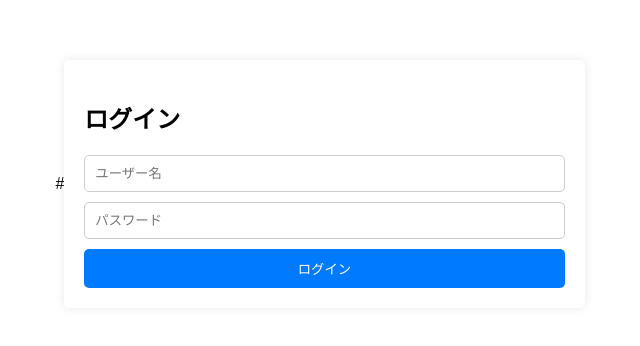
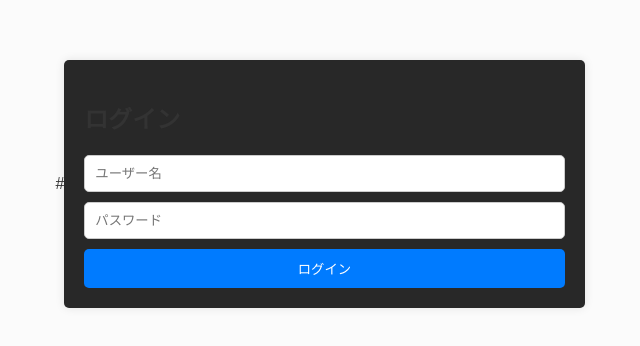
Before and after one commit to user-b4h/login, a plain HTML site: page index.html in a window 1280 px wide. Shown: the part 224-570 px from the top of the page, without its empty margins (320-960 px from the left). Drawn offline with Linux system fonts and the light colour scheme.

Commit message:
Update index.html

```diff
--- a/index.html
+++ b/index.html
@@ -10,17 +10,17 @@
             justify-content: center;
             align-items: center;
             height: 100vh;
-            background-color: #fff;
-            color: #000;
+            background: #fbfbfb;
+            color: #333333;
         }
         @media (prefers-color-scheme: dark) {
           body {
-            background-color: #000;
-            color: #fff;
+            background: #171717;
+            color: #eeeeee;
           }
         }
         .login-container {
-            background-color: #fff;
+            background: #282828;
             padding: 20px;
             border-radius: 5px;
             box-shadow: 0 0 10px rgba(0, 0, 0, 0.1);
```
